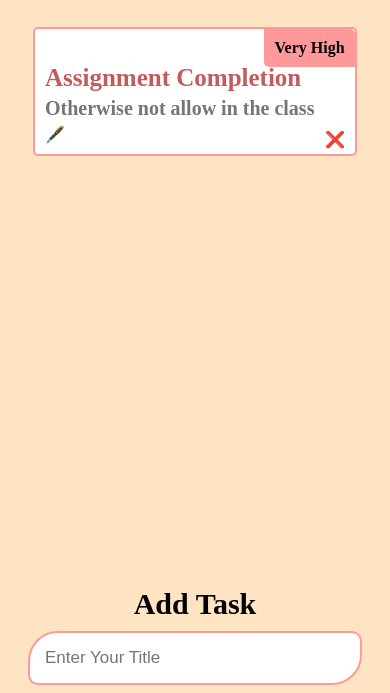
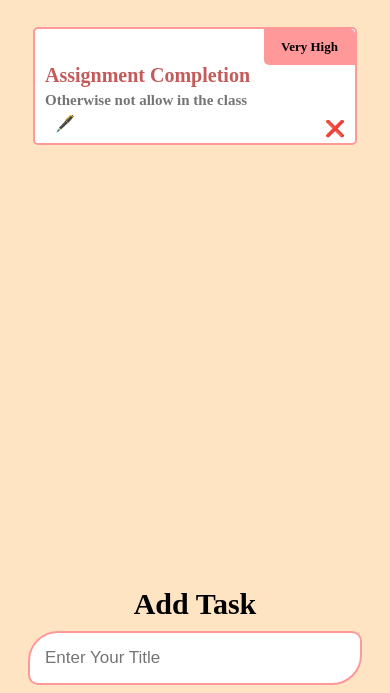
Before and after one commit to Harshali-Kanoje/task-scheduler, a React app: page / in a window 390 px wide. Shown: the part 151-844 px from the top of the page. Built offline with nearby package versions, Linux system fonts and the light colour scheme.

Commit message:
media query added

```diff
--- a/src/component/Task/Task.css
+++ b/src/component/Task/Task.css
@@ -46,7 +46,7 @@
   overflow-wrap: break-word;
 }
 
-span .edit-btn {
+.edit-btn {
     cursor: pointer;
     margin: 0 10px;
 }
@@ -65,4 +65,20 @@ span .edit-btn {
         /* position: relative; */
     }
 
+    .task-container h1{
+        font-size: 20px;
+    }
+
+    .task-container h2{
+
+        font-size: 15px;
+
+    }
+
+    .task-priority {
+
+      font-size: 13px;
+    }
+
+
 }
--- a/src/component/Task/Task.js
+++ b/src/component/Task/Task.js
@@ -10,7 +10,7 @@ const Task = ({id , title , description , priority , removeTaskFromList ,obj , s
       <span className='delete-btn' onClick={() => {
         removeTaskFromList(obj)
         // console.log(obj)
-      }}>❌ </span>
+      }}>❌</span>
       <span className='edit-btn' onClick={() => {
         setTaskEditable(id)
         // console.log(obj)
--- a/src/view/Home/Home.js
+++ b/src/view/Home/Home.js
@@ -28,6 +28,12 @@ const Home = () => {
     }
 
   },[])
+  // const readfromloacal=()=>{
+  //   const list = JSON.parse(localStorage.getItem('todo'))
+  //   if(list && list.length > 0)
+  //   {
+  //     setTask(list)
+  //   } }
 
 
   const addTaskToList = () => {
@@ -65,7 +71,9 @@ const Home = () => {
 
     setFieldClear()
     saveTaskToLocalStorage(newList);
-    showToast('Task added successfully', 'success', 3000);}
+
+    showToast('Task added successfully', 'success', 3000);
+  }
 
   const removeTaskFromList = (obj) => {
     const index = task.indexOf(obj)
@@ -105,7 +113,7 @@ const Home = () => {
       {
         indexToUpdate = i
       }
-      showToast('Task updated successfully', 'info');
+
     })
 
     const tempAarry = task;
@@ -123,6 +131,7 @@ const Home = () => {
     setId(-1)
     setIsEdit(false)
     setFieldClear()
+    showToast('Task updated successfully', 'info');
     // instead of doing this repetadly we can make a function for same task
 
   }
@@ -221,4 +230,4 @@ const Home = () => {
   )
 }
 
-export default Home
+export default Home;
```
